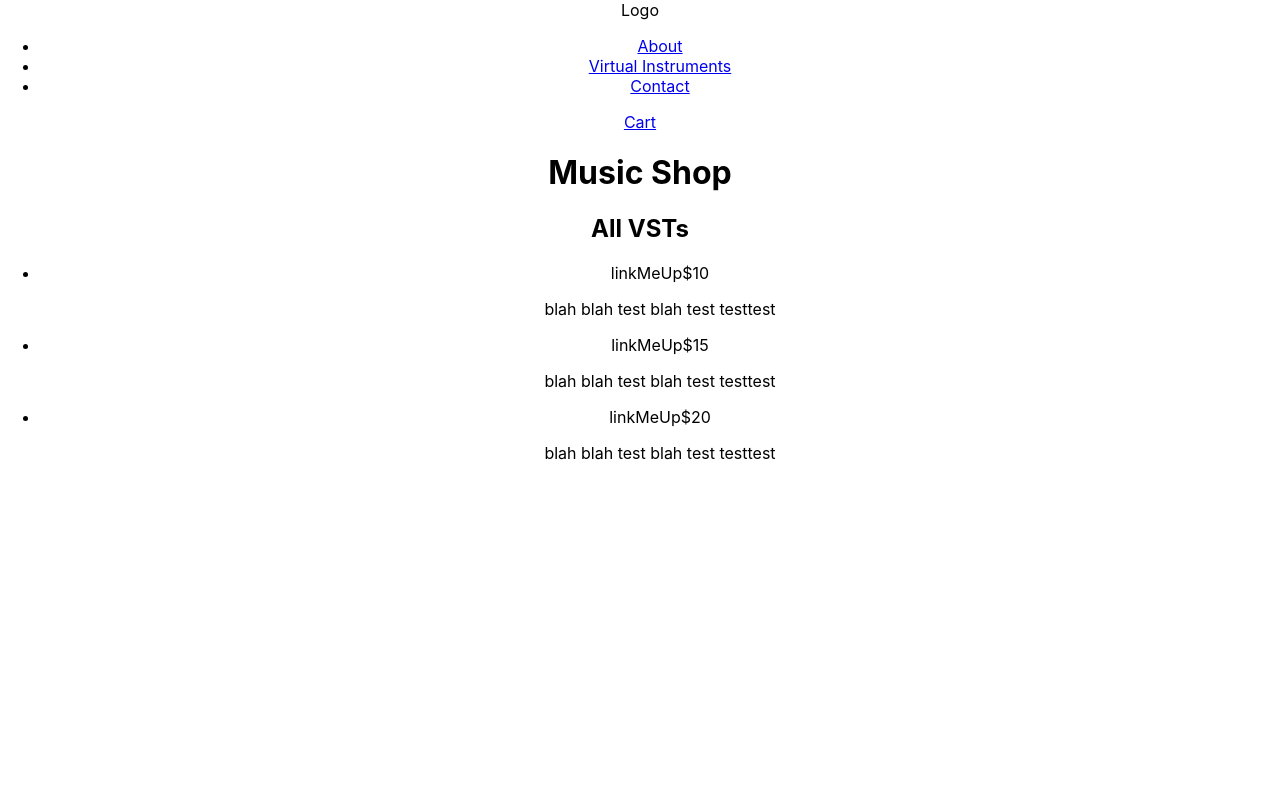
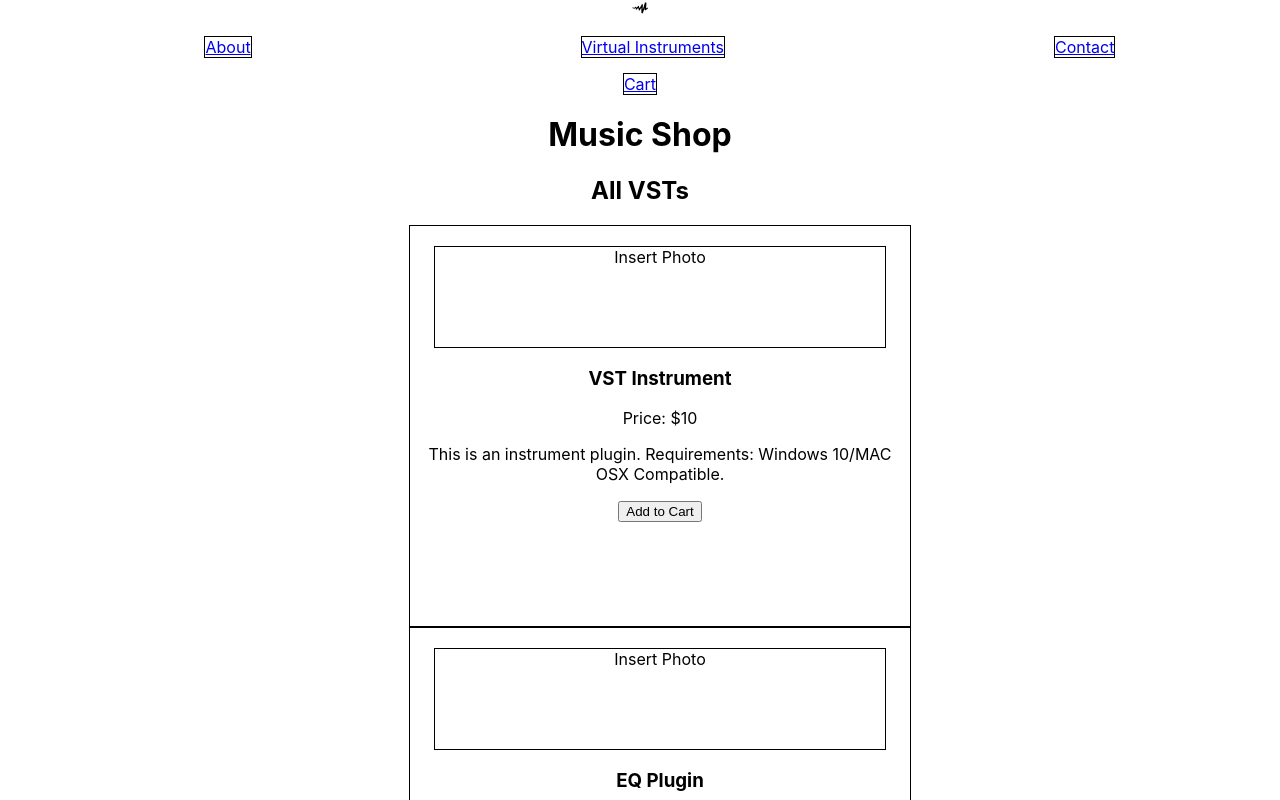
Before and after one commit to Fihra/music-shop-ecommerce, a React (Create React App) app: page /vsts in a window 1280 px wide. Shown: the top 800 px of the page. Built offline with nearby package versions, Linux system fonts and the light colour scheme.

Commit message:
created boxes and changed data for product card

```diff
--- a/src/App.css
+++ b/src/App.css
@@ -36,3 +36,29 @@
     transform: rotate(360deg);
   }
 }
+
+.nav-bar {
+  display: flex;
+  list-style-type: none;
+}
+
+.nav-bar li{
+  margin: auto;
+  border: 1px solid black;
+}
+
+.nav-bar li:hover {
+  background-color: lightskyblue;
+}
+
+.products-list {
+  list-style-type: none;
+}
+
+.product-card {
+  margin: auto;
+  width: 500px;
+  height: 400px;
+  border: 1px solid black;
+
+}
--- a/src/components/Navbar.js
+++ b/src/components/Navbar.js
@@ -1,16 +1,17 @@
 import React from 'react';
 import { Link } from 'react-router-dom';
+import {SiAudiomack} from 'react-icons/si'
 
 const Navbar = () => {
     return(
         <div>
-            <span>Logo</span>
-            <ul>
+            <SiAudiomack/>
+            <ul className="nav-bar">
                 <li><Link to="/about">About</Link></li>
                 <li><Link to="/vsts">Virtual Instruments</Link></li>
                 <li><Link to="/contact">Contact</Link></li>
             </ul>
-            <span><Link to="/cart">Cart</Link></span>
+            <span style={{border: "1px solid black"}}><Link to="/cart">Cart</Link></span>
         </div>
     )
 }
--- a/src/components/ProductCard.js
+++ b/src/components/ProductCard.js
@@ -5,11 +5,15 @@
 
     const showProduct = () => {
         return(
-            <>
+            <div className="product-card">
+                <div style={{height: 100, width: 450, border: "1px solid black", margin: "auto", marginTop: 20}}>
                 {product.logo}
-                <span>${product.price}</span>
+                </div>
+                <h3>{product.name}</h3>
+                Price: <span>${product.price}</span>
                 <p>{product.description}</p>
-            </>
+                <button>Add to Cart</button>
+            </div>
         )
     }
 
--- a/src/components/VSTs.js
+++ b/src/components/VSTs.js
@@ -13,13 +13,13 @@
     const showProducts = () => {
         return products.map((product, i) => {
             console.log(product);
-            return <li><ProductCard key={i} product={product}/></li>
+            return <li key={i}><ProductCard key={i} product={product}/></li>
         })
     }
     return (
         <div>
            <h2>All VSTs</h2>
-           <ul>
+           <ul className="products-list">
             {products ? showProducts() : ""}
             </ul>
         </div>
--- a/src/components/data.js
+++ b/src/components/data.js
@@ -1,20 +1,23 @@
 export const data = [
     {
         id: 1,
-        logo: "linkMeUp",
+        logo: "Insert Photo",
+        name: "VST Instrument",
         price: 10.00,
-        description: "blah blah test blah test testtest "
+        description: "This is an instrument plugin. Requirements: Windows 10/MAC OSX Compatible."
     },
     {
         id: 2,
-        logo: "linkMeUp",
+        logo: "Insert Photo",
+        name: "EQ Plugin",
         price: 15.00,
-        description: "blah blah test blah test testtest "
+        description: "This is an EQ plugin. Requirements: Windows 10/MAC OSX Compatible. "
     },
     {
         id: 3,
-        logo: "linkMeUp",
+        logo: "Insert Photo",
+        name: "Reverb Plugin",
         price: 20.00,
-        description: "blah blah test blah test testtest "
+        description: "This is a Reverb plugin. Requirements: Windows 10/MAC OSX Compatible."
     }
 ]
```
